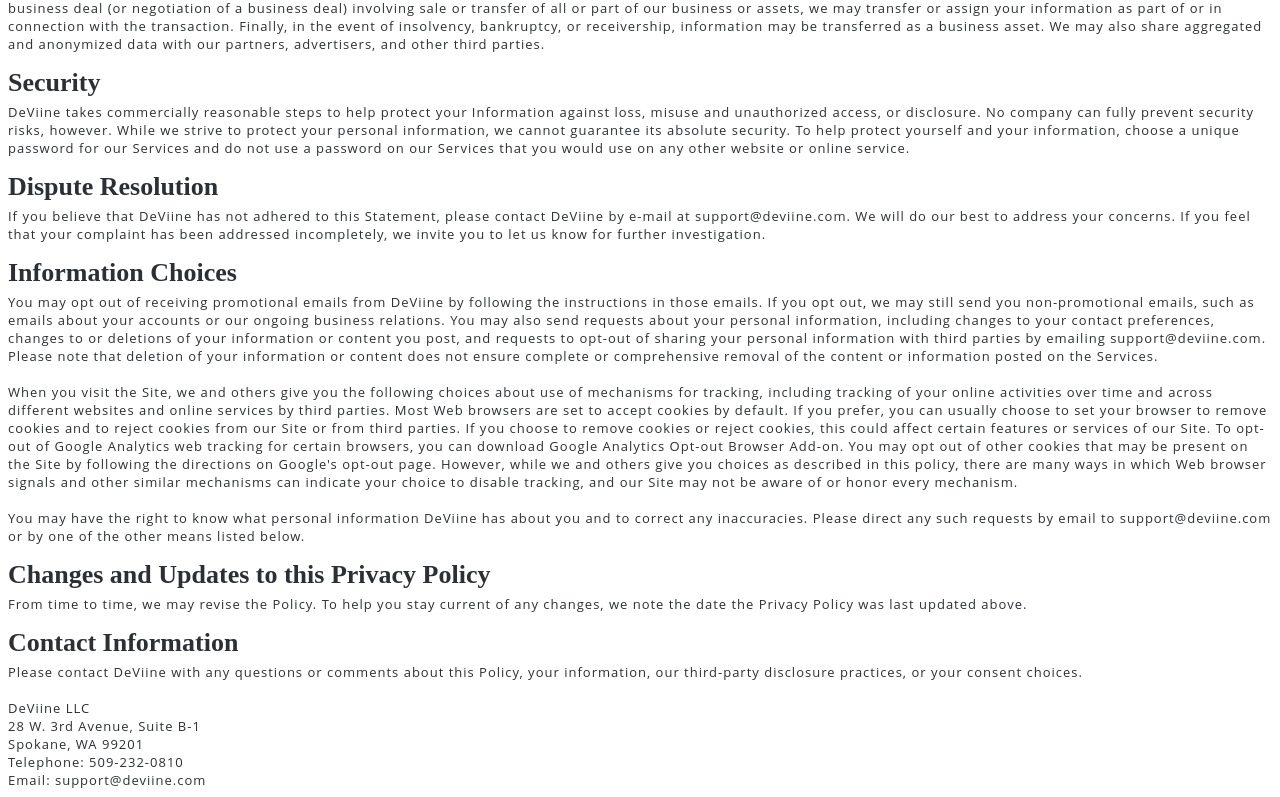
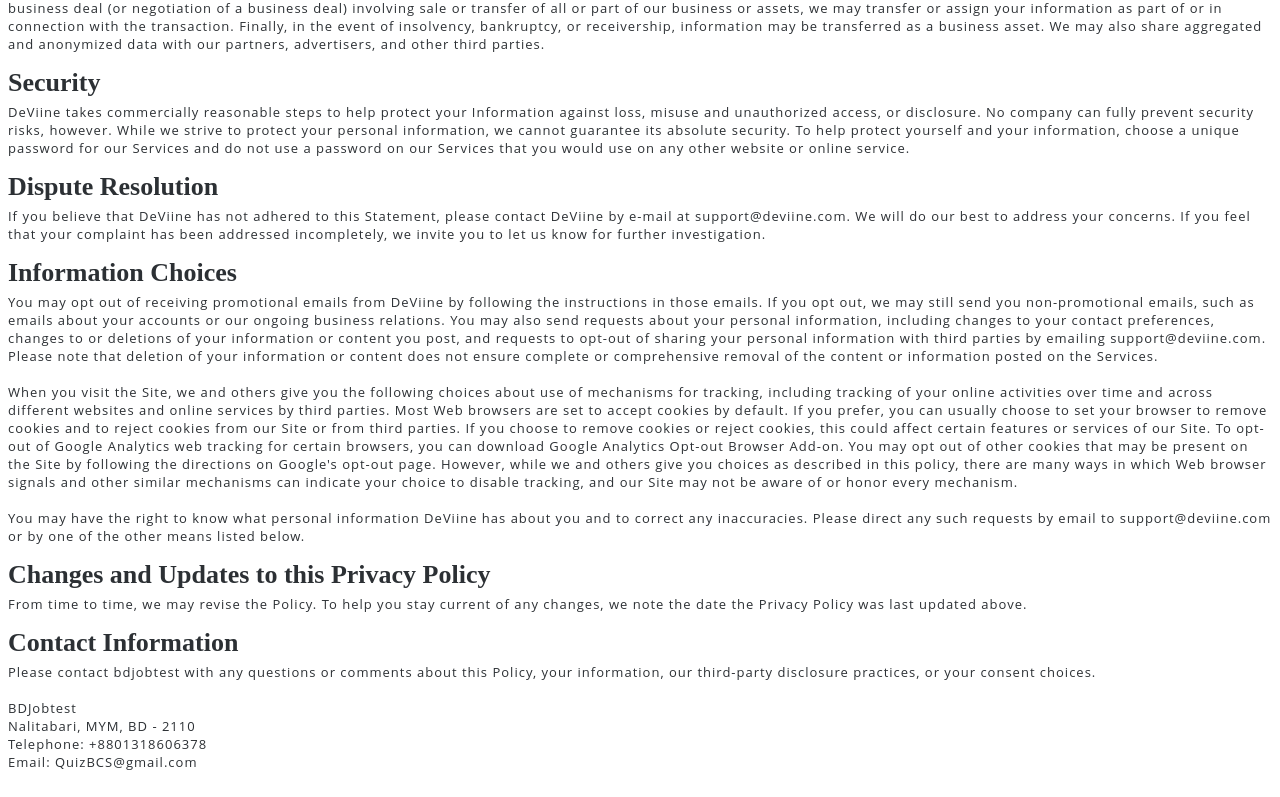
Before and after one commit to rialms/privacy, a plain HTML site: page index.html in a window 1280 px wide. Shown: the part 1233-2030 px from the top of the page. Drawn offline with Linux system fonts and the light colour scheme.

Commit message:
Update index.html

```diff
--- a/index.html
+++ b/index.html
@@ -2,16 +2,15 @@
 <html lang="en" >
 <head>
   <meta charset="UTF-8">
-  <title>CodePen - Privacy Policy</title>
+  <title>Privacy Policy</title>
   <link rel="stylesheet" href="./style.css">
 
 </head>
 <body>
-<!-- partial:index.partial.html -->
 <h1>Privacy Policy</h1>
-<p>Last updated February 2015.
+<p>Last updated August 2020.
 <br><br>
-Welcome to DeViine.com (the "Site"), provided by DeViine LLC, and its affiliates, subsidiaries, parent company and other related companies ("Us", "We", or "DeViine"). This DeViine.com Privacy Policy ("Policy") describes the information we gather from you when you use the Site, mobile applications, and related services (together, the "Services") and how we use, process, and disclose that information. We may add to this Policy with other notices. We may also post additional privacy statements for some portions of the Services. By submitting personal information through our Services, you expressly consent to the transfer of your personal data to our servers in the U.S. for our collection, use, and disclosure in accordance with this Policy.</p>
+Welcome to bdjobtest, provided by bdjobtest, and its affiliates, subsidiaries, parent company and other related companies ("Us", "We", or "DeViine"). This bdjobtest.com Privacy Policy ("Policy") describes the information we gather from you when you use the Site, mobile applications, and related services (together, the "Services") and how we use, process, and disclose that information. We may add to this Policy with other notices. We may also post additional privacy statements for some portions of the Services. By submitting personal information through our Services, you expressly consent to the transfer of your personal data to our servers in the U.S. for our collection, use, and disclosure in accordance with this Policy.</p>
 <h2>Information We Collect</h2>
 <p>When you create an account and use our Service, we collect the following types of information from you:
 <br><br>
@@ -67,13 +66,12 @@ You may have the right to know what personal information DeViine has about you a
 <h2>Changes and Updates to this Privacy Policy</h2>
 <p>From time to time, we may revise the Policy. To help you stay current of any changes, we note the date the Privacy Policy was last updated above.</p>
 <h2>Contact Information</h2>
-<p>Please contact DeViine with any questions or comments about this Policy, your information, our third-party disclosure practices, or your consent choices.
+<p>Please contact bdjobtest with any questions or comments about this Policy, your information, our third-party disclosure practices, or your consent choices.
 <br><br>
-DeViine LLC<br>
-28 W. 3rd Avenue, Suite B-1<br>
-Spokane, WA 99201<br>
-Telephone: 509-232-0810<br>
-Email: support@deviine.com</p>
+BDJobtest<br>
+Nalitabari, MYM, BD - 2110<br>
+Telephone: +8801318606378<br>
+Email: QuizBCS@gmail.com</p>
 <!-- partial -->
 
 </body>
```
